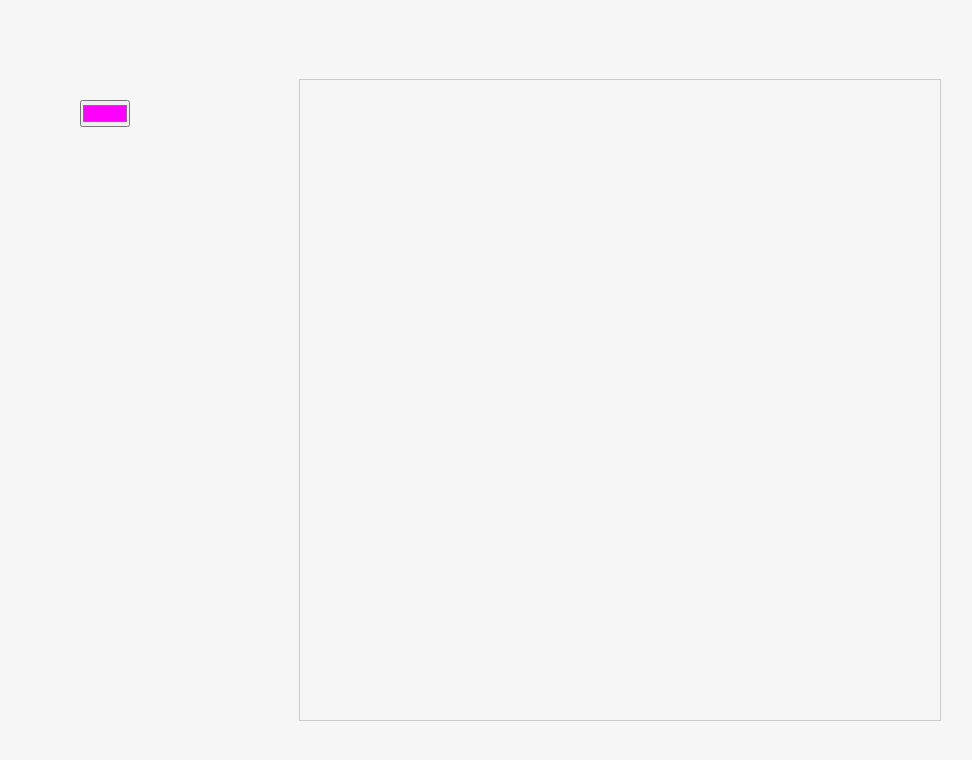
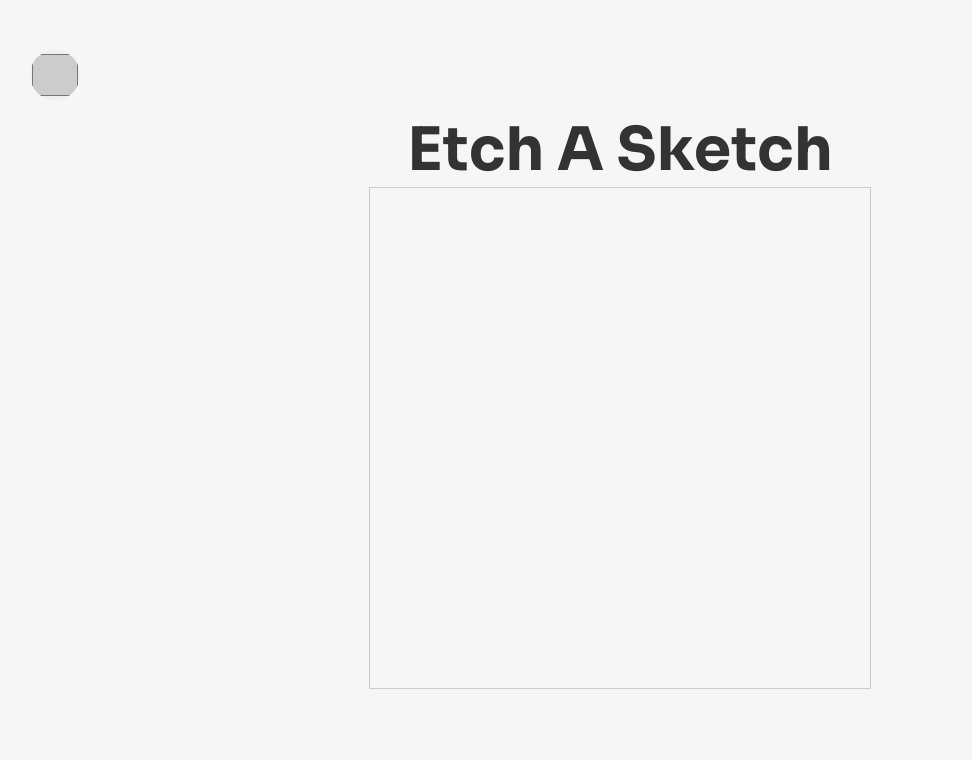
Before and after one commit to tomManiglier/Etch-A-Sketch, a plain HTML site: page index.html in a window 1280 px wide. Shown: the whole page, without its empty margins (20-992 px from the left). Drawn offline with Linux system fonts and the light colour scheme.

Commit message:
mise en page

```diff
--- a/css/styles.css
+++ b/css/styles.css
@@ -10,26 +10,34 @@ body {
     height: 100vh;
     width: 100%;
     display: flex;
+    align-items: center;
     justify-content: center;
-    align-items: center;
     background-color: #f6f6f6;
 }
 
+h1 {
+    font-size: 60px;
+    color: #333;
+    text-align: center;
+}
+
 .container {
-    height: 640px;
-    width: 640px;
+    height: 500px;
+    width: 500px;
     border: 1px solid #ccc;
     display: flex;
     flex-wrap: wrap;
 }
 
-div {
-    height: 40px;
-    width: 40px;
-}
-
 input {
     position: absolute;
-    top: 100px;
-    left: 100px;
+    top: 50px;
+    left: 50px;
+
+    -webkit-appearance: none;
+    border: none;
+    outline: none;
+    height: 50px;
+    width: 50px;
+    border-radius: 25px;
 }
--- a/index.html
+++ b/index.html
@@ -5,13 +5,18 @@
         <meta http-equiv="X-UA-Compatible" content="IE=edge">
         <meta name="viewport" content="width=device-width, initial-scale=1.0">
         <link rel= "stylesheet" href="css/styles.css">
-        <title>Document</title>
+        <title>Etch A Sketch</title>
     </head>
     <body>
 
-        <input class="color" type="color" value="#ff00ff">
+        <main>
+            <h1>Etch A Sketch</h1>
+            <div class="wrapper">
+                <section class="container"></section>
+            </div>
+            <input class="color" type="color" value="#cccccc">
+        </main>
 
-        <section class="container"></section>
 
         <!-- JavaScript -->
         <script src="js/script.js"></script>
--- a/js/script.js
+++ b/js/script.js
@@ -4,6 +4,8 @@ const colorInput = document.querySelector('.color');
 
 for (let i = 0; i < 256; i++) {
     const item = document.createElement('div');
+    item.style.height = '31.25px';
+    item.style.width = '31.25px';
 
     item.addEventListener('mouseover', () => {
         let color = colorInput.value;
```
